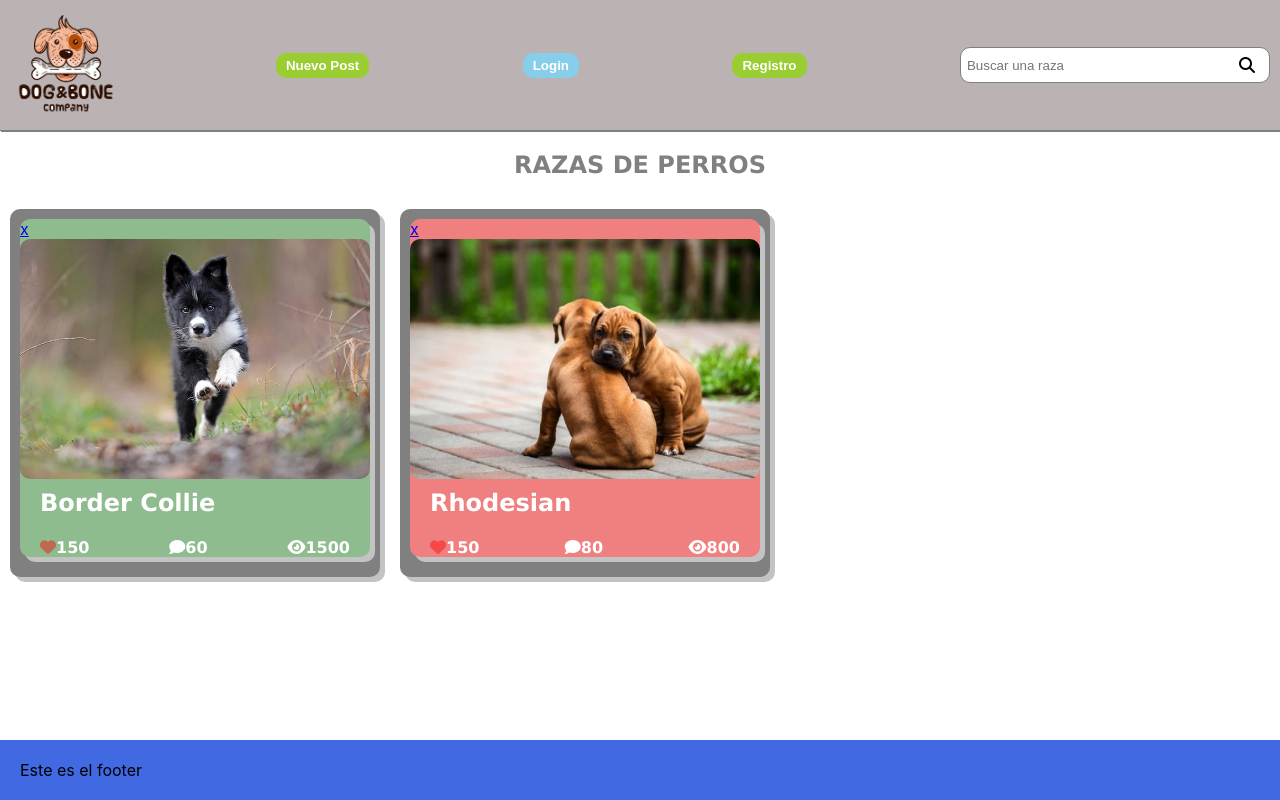
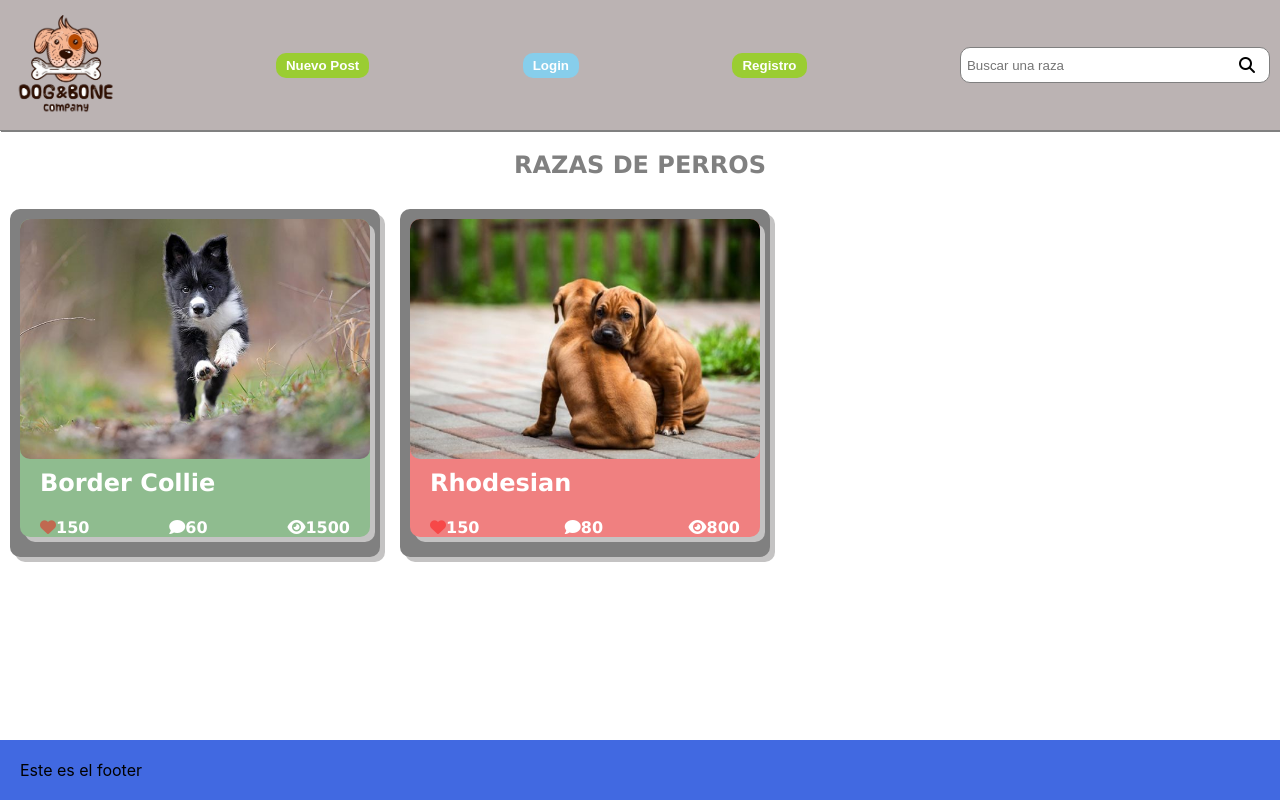
Before and after one commit to ABALO1989/webClase, a React (Create React App) app: page / in a window 1280 px wide. Built offline with nearby package versions, Linux system fonts and the light colour scheme.

Commit message:
link imagenes

```diff
--- a/src/components/CardRazaPerros.jsx
+++ b/src/components/CardRazaPerros.jsx
@@ -1,10 +1,10 @@
 import { Link } from 'react-router-dom';
 
-function CardRazaPerros({ nombreRaza, imagenRaza, color, likes, comentarios, vista }) {
+function CardRazaPerros({ nombreRaza, imagenRaza, color, likes, comentarios, vista, link }) {
     return (
         <li className="breedCard">
             <div className={color}>
-                <Link to='/rhodesian'>x
+                <Link to= {link}>
                     <div className="contenedorImagen">
                         <img src={imagenRaza} alt={nombreRaza} />
                     </div>
@@ -23,4 +23,5 @@ function CardRazaPerros({ nombreRaza, imagenRaza, color, likes, comentarios, vis
     );
 }
 
+
 export default CardRazaPerros;
--- a/src/pages/index.jsx
+++ b/src/pages/index.jsx
@@ -9,8 +9,8 @@ function Index() {
             <section>
                 <h2>Razas de perros</h2>
                 <ul className="breedCardContainer">
-                    <CardRazaPerros nombreRaza='Border Collie' imagenRaza={borderCollier} color='breedCardRojo' likes="150" comentarios="60" vista="1500" />
-                    <CardRazaPerros nombreRaza='Rhodesian' imagenRaza={rodhesian} color='breedCardVerde' likes="150" comentarios="80" vista="800" />
+                    <CardRazaPerros nombreRaza='Border Collie' imagenRaza={borderCollier} color='breedCardRojo' likes="150" comentarios="60" vista="1500" link="/bordercollie" />
+                    <CardRazaPerros nombreRaza='Rhodesian' imagenRaza={rodhesian} color='breedCardVerde' likes="150" comentarios="80" vista="800" link= "/rhodesian"/>
                 </ul>
             </section>
         </main>
--- a/src/styles/styles.css
+++ b/src/styles/styles.css
@@ -28,10 +28,13 @@ ul{
   display: flex;
   flex-direction: column;
   height: 100vh;
+  overflow-y: hidden;
+
 }
 
 .mainContaniner> main {
   height: 100%;
+  overflow-y: scroll;
 }
 
 .mainContaniner> footer {
@@ -125,6 +128,7 @@ ul{
 
 .breedCardContainer {
   display: flex;
+  flex-wrap: wrap;
 }
 
 .breedCard{
```
